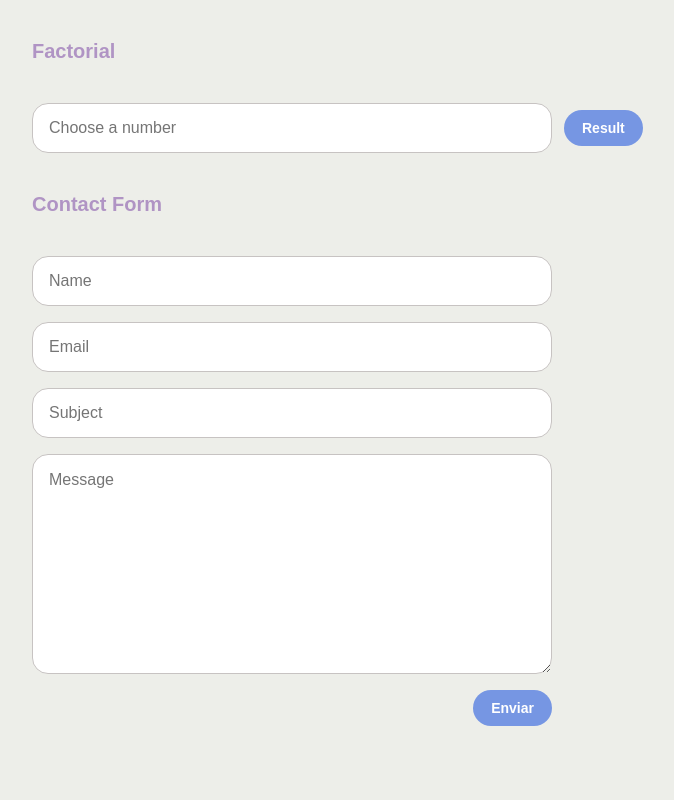
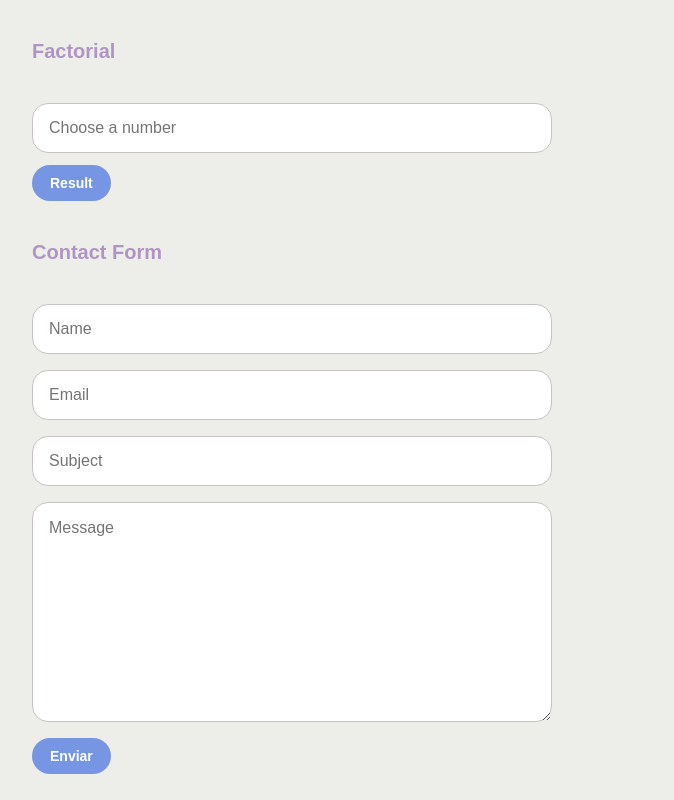
Before and after one commit to Augusto-DF/seletiveProcess, a React app: page / in a window 1280 px wide. Shown: the top 800 px of the page, without its empty margins (348-1022 px from the left). Built offline with nearby package versions, Linux system fonts and the light colour scheme.

Commit message:
style: Make styles adjustments

```diff
--- a/src/components/Form/Button/styles.js
+++ b/src/components/Form/Button/styles.js
@@ -8,5 +8,5 @@ export const StyledButton = styled.button`
   font-weight: bold;
   border-radius: 20px;
   border-color: transparent;
-  justify-self: end;
+  justify-self: ${({ justifyEnd }) => (justifyEnd ? "end" : "start")};
 `;
--- a/src/components/Form/Input/index.jsx
+++ b/src/components/Form/Input/index.jsx
@@ -1,5 +1,5 @@
 import React from "react";
-import { StyledInput, StyledTextArea, Error } from "./styles";
+import { StyledInput, StyledTextArea, Error, InputContainer } from "./styles";
 
 const Input = ({
   name,
@@ -10,7 +10,7 @@ const Input = ({
   value = undefined,
 }) => {
   return type === "text-area" ? (
-    <div>
+    <InputContainer>
       <StyledTextArea
         name={name}
         type={type}
@@ -21,9 +21,9 @@ const Input = ({
         value={value ?? value}
       />
       {errorMessage && <Error>{errorMessage}</Error>}
-    </div>
+    </InputContainer>
   ) : (
-    <div>
+    <InputContainer>
       <StyledInput
         name={name}
         type={type}
@@ -33,7 +33,7 @@ const Input = ({
         value={value ?? value}
       />
       {errorMessage && <Error>{errorMessage}</Error>}
-    </div>
+    </InputContainer>
   );
 };
 
--- a/src/components/Form/Input/styles.js
+++ b/src/components/Form/Input/styles.js
@@ -1,4 +1,8 @@
 import styled from "styled-components";
+
+export const InputContainer = styled.div`
+  grid-column: 1 / -1;
+`;
 
 export const StyledInput = styled.input`
   width: 520px;
```
